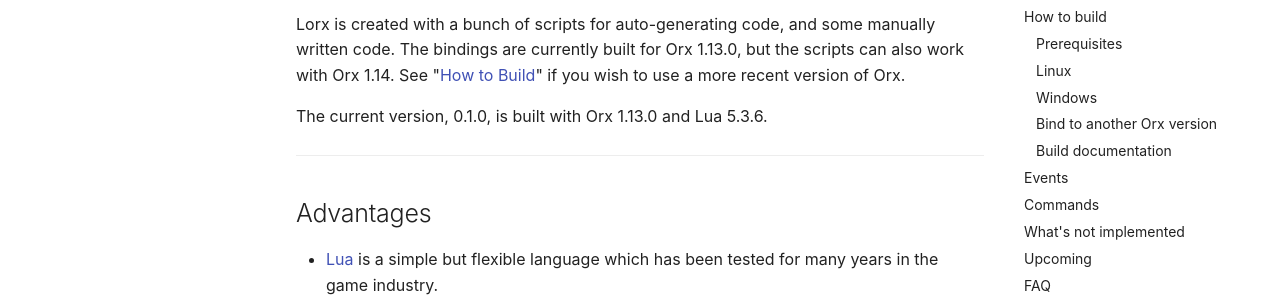
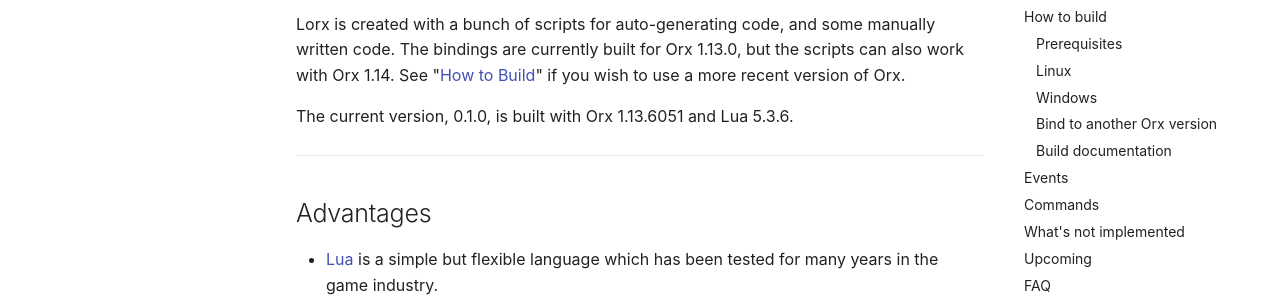
Before and after one commit to tankwyn/lorx, an MkDocs documentation site: the page built from doc/docs/index.md, in a window 1280 px wide and 900 px high. Shown: the part 376-676 px from the top of the window. Built offline with MkDocs 1.6.1 and Material for MkDocs 9.7.7, drawn with Linux system fonts in a browser that asks for light colours.

Commit message:
correct orx version number

```diff
--- a/doc/docs/index.md
+++ b/doc/docs/index.md
@@ -6,7 +6,7 @@ The goal of Lorx is to provide a set of APIs in Lua that is as complete as possi
 
 Lorx is created with a bunch of scripts for auto-generating code, and some manually written code. The bindings are currently built for Orx 1.13.0, but the scripts can also work with Orx 1.14. See "[How to Build](index.md#how-to-build)" if you wish to use a more recent version of Orx.
 
-The current version, 0.1.0, is built with Orx 1.13.0 and Lua 5.3.6.
+The current version, 0.1.0, is built with Orx 1.13.6051 and Lua 5.3.6.
 
 ---
 
```
Also changed, not shown: templates/doc/docs/index.md (+1 -1 lines), README.md, 1 other file.
